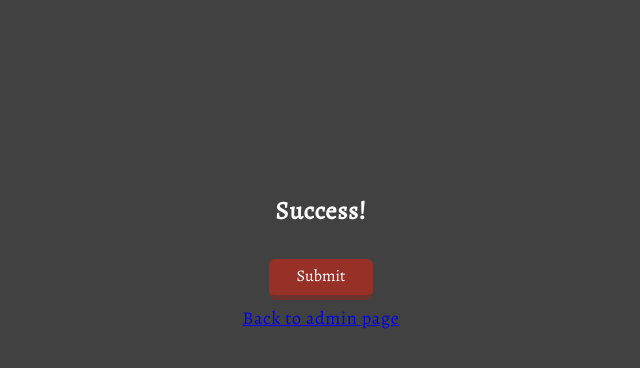
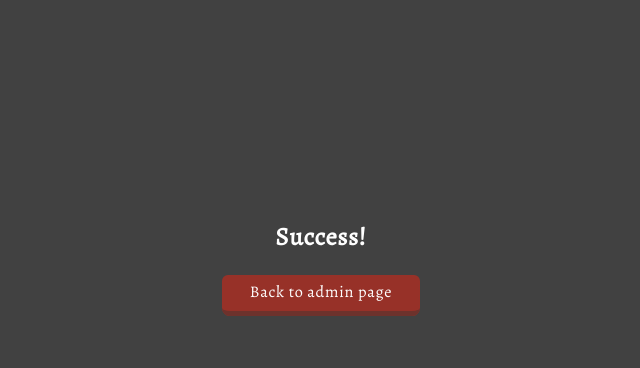
Before and after one commit to tristonpang/capt-assassins-bot, a Flask app: template templates/admin-success.html in a window 1280 px wide. Shown: the part 151-519 px from the top of the page, without its empty margins (319-959 px from the left). Run offline with Flask 2, Linux system fonts and the light colour scheme; the template is opened without the code that fills it, so the values that code supplies are empty.

Commit message:
Clean up code

```diff
--- a/templates/admin-deletesuccess.html
+++ b/templates/admin-deletesuccess.html
@@ -15,13 +15,9 @@
         <div>
             <p style = "font-size: 25px"> <b>Success!</b> </p>
         </div>
-
-        <div>
-            <input type='submit' value='Submit' class='button' onclick''>
-        </div>
         </form>
         <div>
-            <a href='/assassins/admin/dashboard/' class='btn btn-danger'>Back to admin page</a>
+            <a href='/assassins/admin/dashboard/' class='button'>Back to admin page</a>
         </div>
     </div>
 
--- a/templates/admin-info.html
+++ b/templates/admin-info.html
@@ -16,8 +16,10 @@
         <h1>Hello Admin</h1>
         <br>
     </div>
+    {% if success %}
+    <div class='alert alert-success'>{{success}}</div>
+    {% endif %}
     <div>
-
         <table id="playerdata" class ="table table-hover table-active">
             <thead>
             <tr>
--- a/templates/admin-success.html
+++ b/templates/admin-success.html
@@ -16,12 +16,9 @@
             <p style = "font-size: 25px"> <b>Success!</b> </p>
         </div>
 
-        <div>
-            <input type='submit' value='Submit' class='button' onclick''>
-        </div>
         </form>
         <div>
-            <a href='/assassins/admin/dashboard/' class='btn btn-danger'>Back to admin page</a>
+            <a href='/assassins/admin/dashboard/' class='button'>Back to admin page</a>
         </div>
     </div>
 
```
